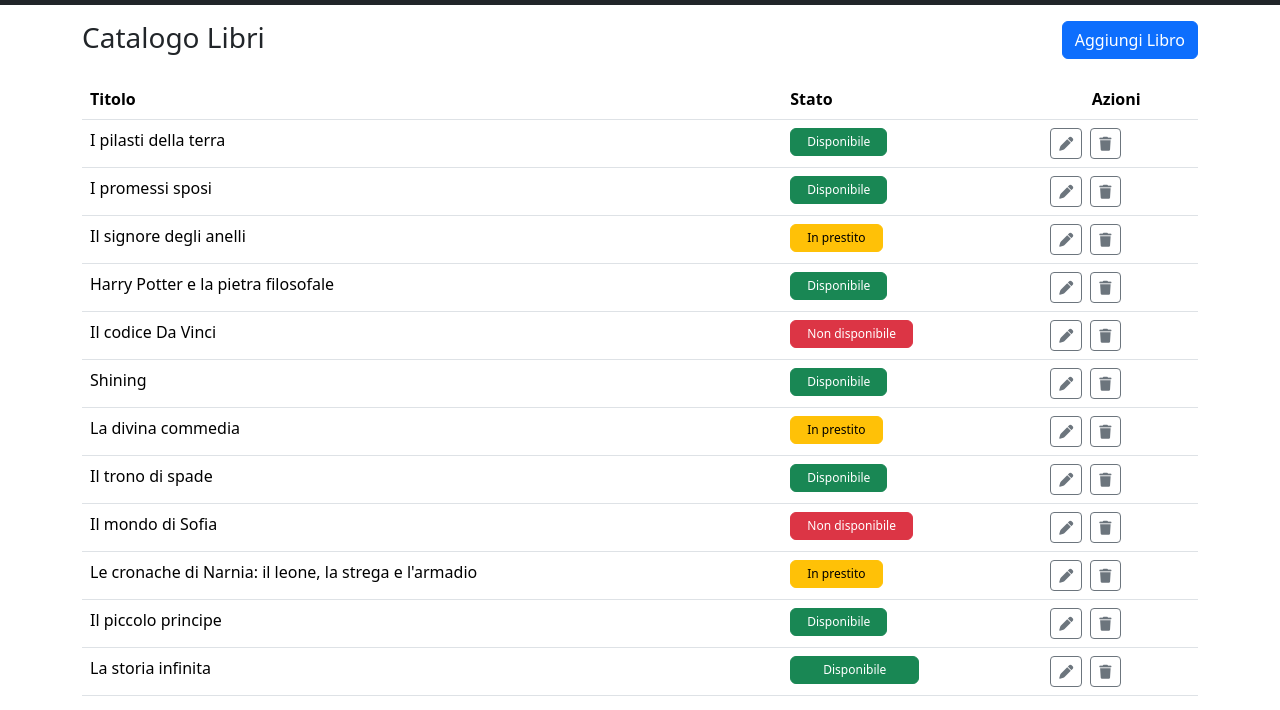
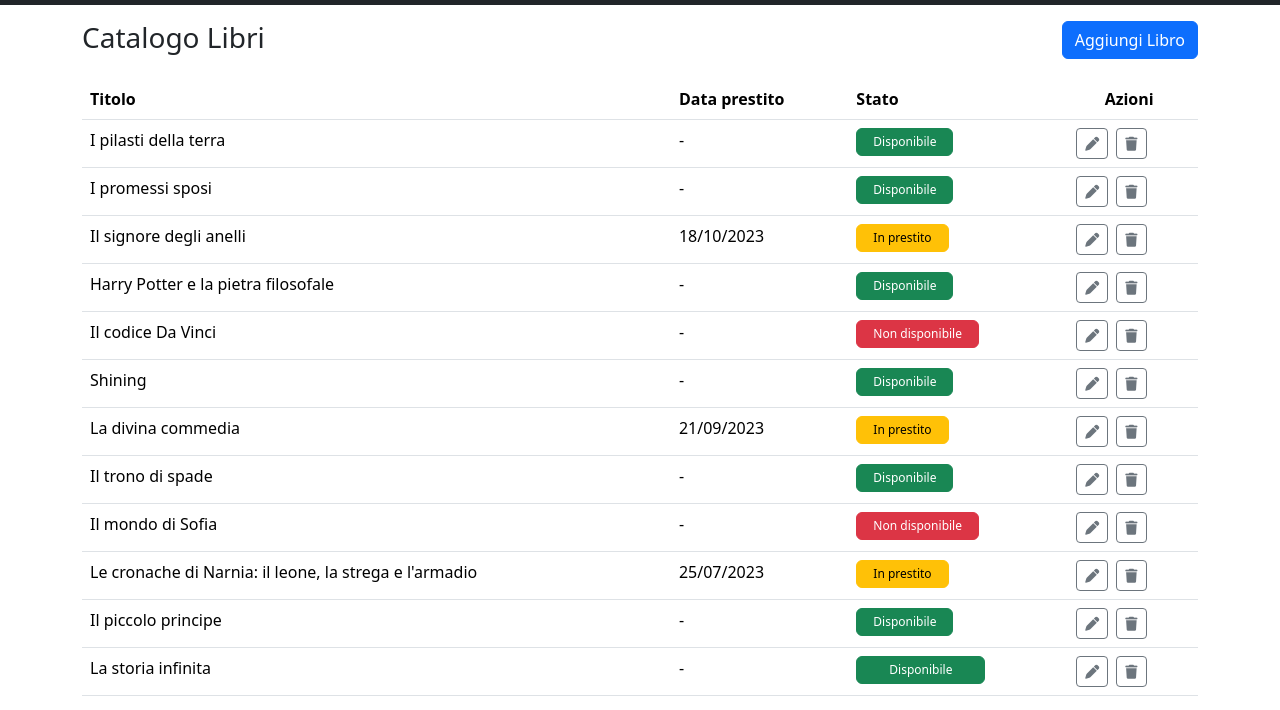
Before and after one commit to MattiaCallegaro/html-css-bootstrap-dashboard, a plain HTML site: page index.html in a window 1280 px wide. Shown: the part 71-781 px from the top of the page. Drawn offline with nearby package versions, Linux system fonts and the light colour scheme.

Commit message:
[FIX] Fix width card 1

```diff
--- a/index.html
+++ b/index.html
@@ -60,14 +60,16 @@
         <table class="table table striped">
             <thead>
                 <tr>
-                    <th scope="col-sm-2 ">Titolo</th>
-                    <th scope="col-sm-2 ">Stato</th>
-                    <th class="text-center" scope="col-sm-2 ">Azioni</th>
+                    <th scope="col">Titolo</th>
+                    <th class="d-none d-md-table-cell" scope="col ">Data prestito</th>
+                    <th scope="col">Stato</th>
+                    <th class="text-center" scope="col">Azioni</th>
                 </tr>
             </thead>
             <tbody>
                 <tr>
                     <td>I pilasti della terra</td>
+                    <td class="d-none d-md-table-cell">-</td>
                     <td class=""><button type="button" class="btn btn-success"
                             style="--bs-btn-padding-y: .25rem; --bs-btn-padding-x: 1rem; --bs-btn-font-size: .75rem;">
                             Disponibile
@@ -80,6 +82,7 @@
                 </tr>
                 <tr>
                     <td>I promessi sposi</td>
+                    <td class="d-none d-md-table-cell">-</td>
                     <td><button type="button" class="btn btn-success"
                             style="--bs-btn-padding-y: .25rem; --bs-btn-padding-x: 1rem; --bs-btn-font-size: .75rem;">
                             Disponibile
@@ -92,6 +95,7 @@
                 </tr>
                 <tr>
                     <td>Il signore degli anelli</td>
+                    <td class="d-none d-md-table-cell">18/10/2023</td>
                     <td><button type="button" class="btn btn-warning"
                             style="--bs-btn-padding-y: .25rem; --bs-btn-padding-x: 1rem; --bs-btn-font-size: .75rem;">
                             In prestito
@@ -104,6 +108,7 @@
                 </tr>
                 <tr>
                     <td>Harry Potter e la pietra filosofale</td>
+                    <td class="d-none d-md-table-cell">-</td>
                     <td><button type="button" class="btn btn-success"
                             style="--bs-btn-padding-y: .25rem; --bs-btn-padding-x: 1rem; --bs-btn-font-size: .75rem;">
                             Disponibile
@@ -116,6 +121,7 @@
                 </tr>
                 <tr>
                     <td>Il codice Da Vinci</td>
+                    <td class="d-none d-md-table-cell">-</td>
                     <td><button type="button" class="btn btn-danger"
                             style="--bs-btn-padding-y: .25rem; --bs-btn-padding-x: 1rem; --bs-btn-font-size: .75rem;">
                             Non disponibile
@@ -128,6 +134,7 @@
                 </tr>
                 <tr>
                     <td>Shining</td>
+                    <td class="d-none d-md-table-cell">-</td>
                     <td><button type="button" class="btn btn-success"
                             style="--bs-btn-padding-y: .25rem; --bs-btn-padding-x: 1rem; --bs-btn-font-size: .75rem;">
                             Disponibile
@@ -140,6 +147,7 @@
                 </tr>
                 <tr>
                     <td>La divina commedia</td>
+                    <td class="d-none d-md-table-cell">21/09/2023</td>
                     <td><button type="button" class="btn btn-warning"
                             style="--bs-btn-padding-y: .25rem; --bs-btn-padding-x: 1rem; --bs-btn-font-size: .75rem;">
                             In prestito
@@ -152,6 +160,7 @@
                 </tr>
                 <tr>
                     <td>Il trono di spade</td>
+                    <td class="d-none d-md-table-cell">-</td>
                     <td><button type="button" class="btn btn-success"
                             style="--bs-btn-padding-y: .25rem; --bs-btn-padding-x: 1rem; --bs-btn-font-size: .75rem;">
                             Disponibile
@@ -164,6 +173,7 @@
                 </tr>
                 <tr>
                     <td>Il mondo di Sofia</td>
+                    <td class="d-none d-md-table-cell">-</td>
                     <td><button type="button" class="btn btn-danger"
                             style="--bs-btn-padding-y: .25rem; --bs-btn-padding-x: 1rem; --bs-btn-font-size: .75rem;">
                             Non disponibile
@@ -176,6 +186,7 @@
                 </tr>
                 <tr>
                     <td>Le cronache di Narnia: il leone, la strega e l'armadio</td>
+                    <td class="d-none d-md-table-cell">25/07/2023</td>
                     <td><button type="button" class="btn btn-warning"
                             style="--bs-btn-padding-y: .25rem; --bs-btn-padding-x: 1rem; --bs-btn-font-size: .75rem;">
                             In prestito
@@ -188,6 +199,7 @@
                 </tr>
                 <tr>
                     <td>Il piccolo principe</td>
+                    <td class="d-none d-md-table-cell">-</td>
                     <td><button type="button" class="btn btn-success"
                             style="--bs-btn-padding-y: .25rem; --bs-btn-padding-x: 1rem; --bs-btn-font-size: .75rem;">
                             Disponibile
@@ -200,6 +212,7 @@
                 </tr>
                 <tr>
                     <td>La storia infinita</td>
+                    <td class="d-none d-md-table-cell">-</td>
                     <td><button type="button" class="btn btn-success"
                             style="--bs-btn-padding-y: .25rem; --bs-btn-padding-x: 2rem; --bs-btn-font-size: .75rem;">
                             Disponibile
@@ -219,7 +232,7 @@
                         <h3>Todo</h3>
                     </div>
                     <div class="card-body">
-                        <div class="card" style="width: 30rem;">
+                        <div class="card" style="width: 100%;">
                             <div class="card-header">
                                 <ul class="list-group list-group-flush">
                                     <li class="list-group-item">
```
